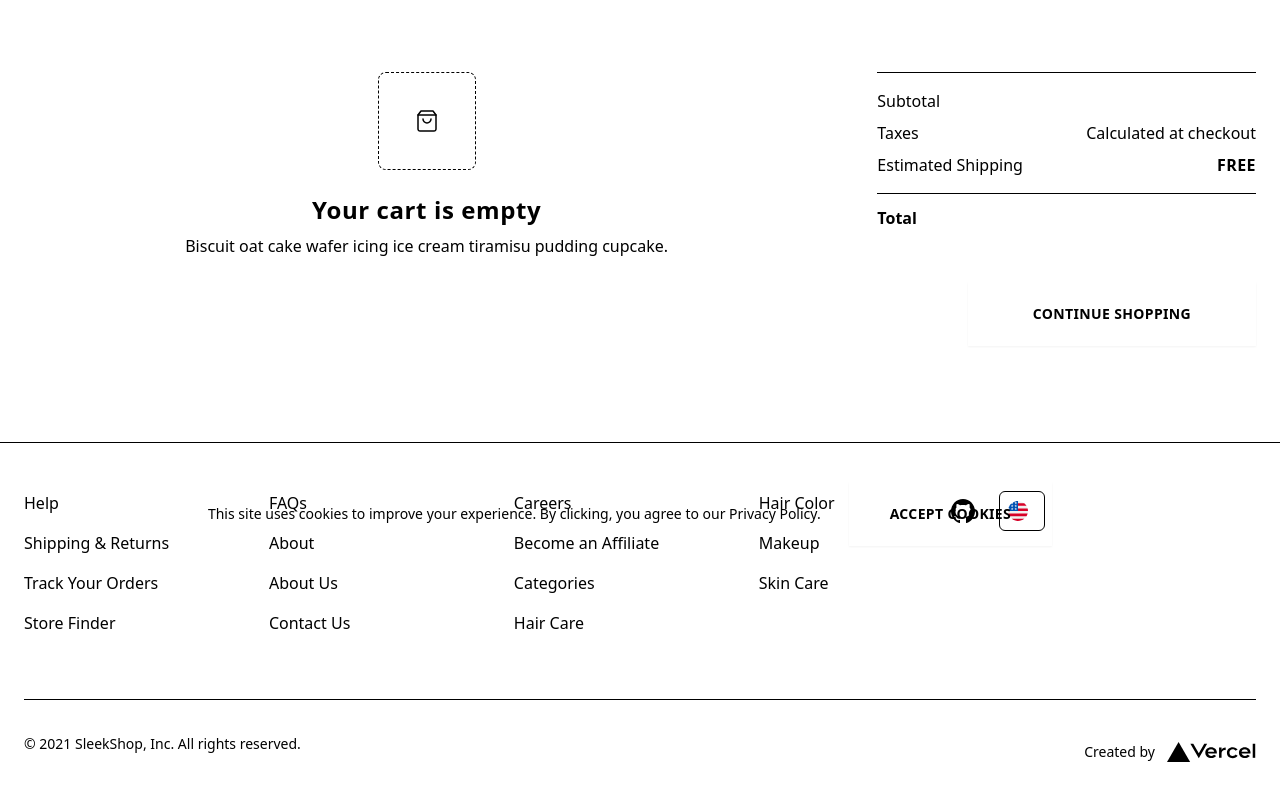
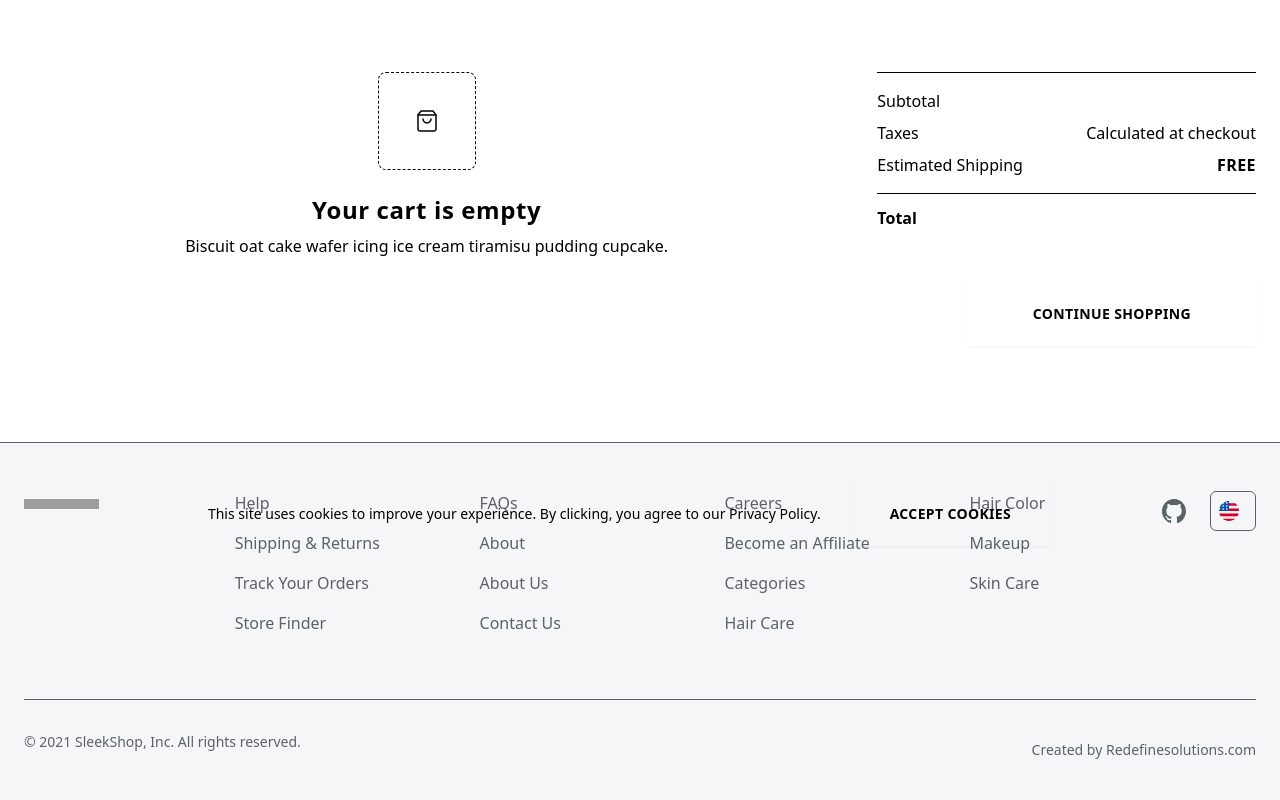
Before and after one commit to chintanredefine/bigcom-nextjs-sample, a Next.js app: page /cart in a window 1280 px wide. Shown: the part 230-1030 px from the top of the page. Built offline with nearby package versions, Linux system fonts and the light colour scheme; grey boxes are pictures that could not be loaded; what @vercel/fetch would draw is missing.

Commit message:
footer - 1

```diff
--- a/assets/main.css
+++ b/assets/main.css
@@ -21,3 +21,5 @@
 
 .nav{float: left;width:100%;}
 .inputcustom {padding: 0.5rem 0.75rem 0.5rem 2.75rem; width: 100%;}
+
+footer{background: #f6f6f8; color: #5A6268;}
--- a/components/common/Footer/Footer.tsx
+++ b/components/common/Footer/Footer.tsx
@@ -92,7 +92,7 @@ const Footer: FC<Props> = ({ className, pages }) => {
     <footer className={rootClassName}>
       <Container>
         <div className="grid grid-cols-1 lg:grid-cols-12 gap-8 border-b border-accent-2 py-12 text-primary bg-primary transition-colors duration-150">
-          {/*<div className="col-span-1 lg:col-span-2">
+          <div className="col-span-1 lg:col-span-2">
             <Link href="/">
               <a className="flex flex-initial items-center font-bold md:mr-24">
                 <span className="rounded-full  border-accent-6 mr-2">
@@ -100,7 +100,7 @@ const Footer: FC<Props> = ({ className, pages }) => {
                 </span>
               </a>
             </Link>
-          </div>*/}
+          </div>
           <div className="col-span-1 lg:col-span-8">
             <div className="grid md:grid-rows-4 md:grid-cols-3 md:grid-flow-col">
               {[...links, ...sitePages].map((page) => (
@@ -150,19 +150,8 @@ const Footer: FC<Props> = ({ className, pages }) => {
             <span>&copy; 2021 SleekShop, Inc. All rights reserved.</span>
           </div>
           <div className="flex items-center text-primary text-sm">
-            <span className="text-primary">Created by</span>
-            <a
-              rel="noopener"
-              href="https://vercel.com"
-              aria-label="Vercel.com Link"
-              target="_blank"
-              className="text-primary"
-            >
-              <Vercel
-                className="inline-block h-6 ml-3 text-primary"
-                alt="Vercel.com Logo"
-              />
-            </a>
+            <span className="text-primary">Created by Redefinesolutions.com</span>
+
           </div>
         </div>
       </Container>
--- a/components/common/Navbar/Navbar.module.css
+++ b/components/common/Navbar/Navbar.module.css
@@ -1,5 +1,5 @@
 .root {
-  @apply sticky bg-primary z-40 transition-all duration-150;
+  @apply sticky top-0 bg-primary z-40 transition-all duration-150;
   min-height: 74px;
 }
 
```
